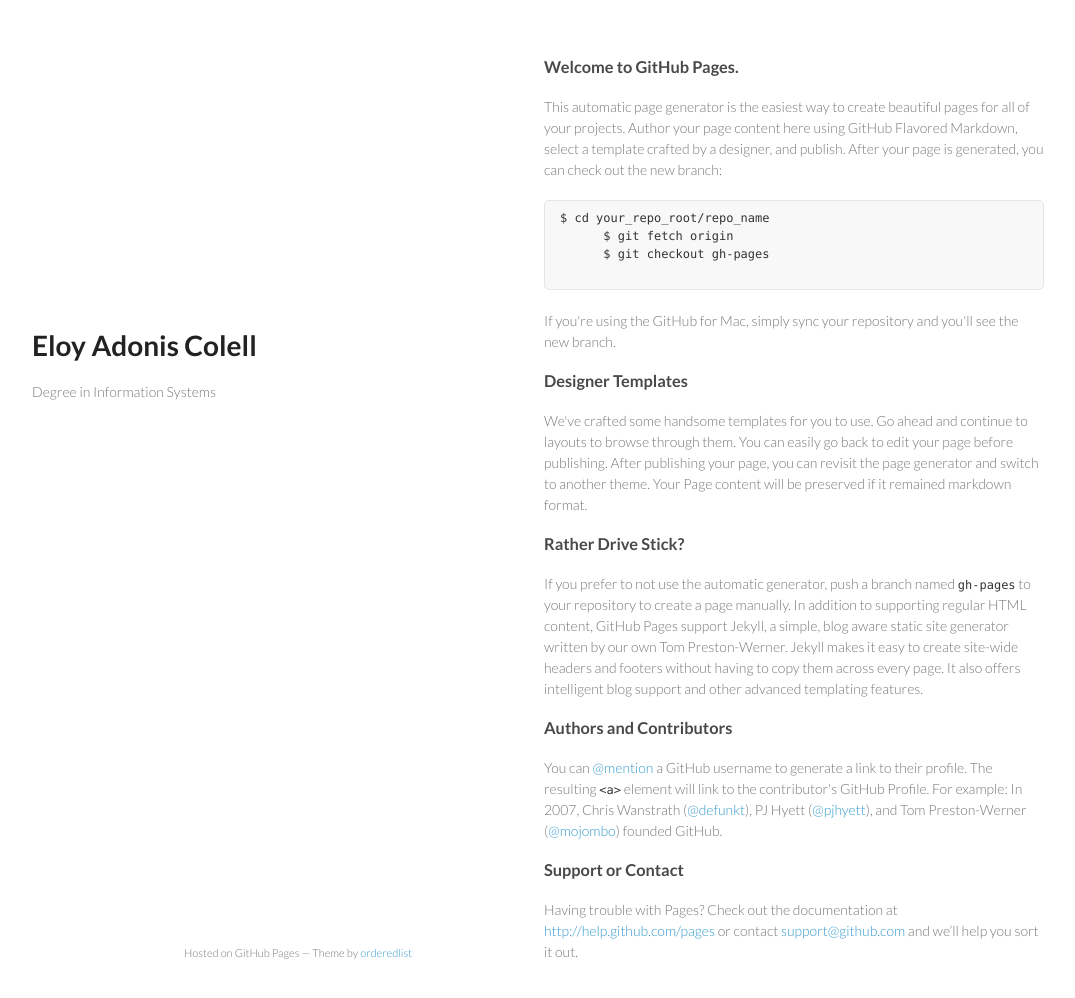
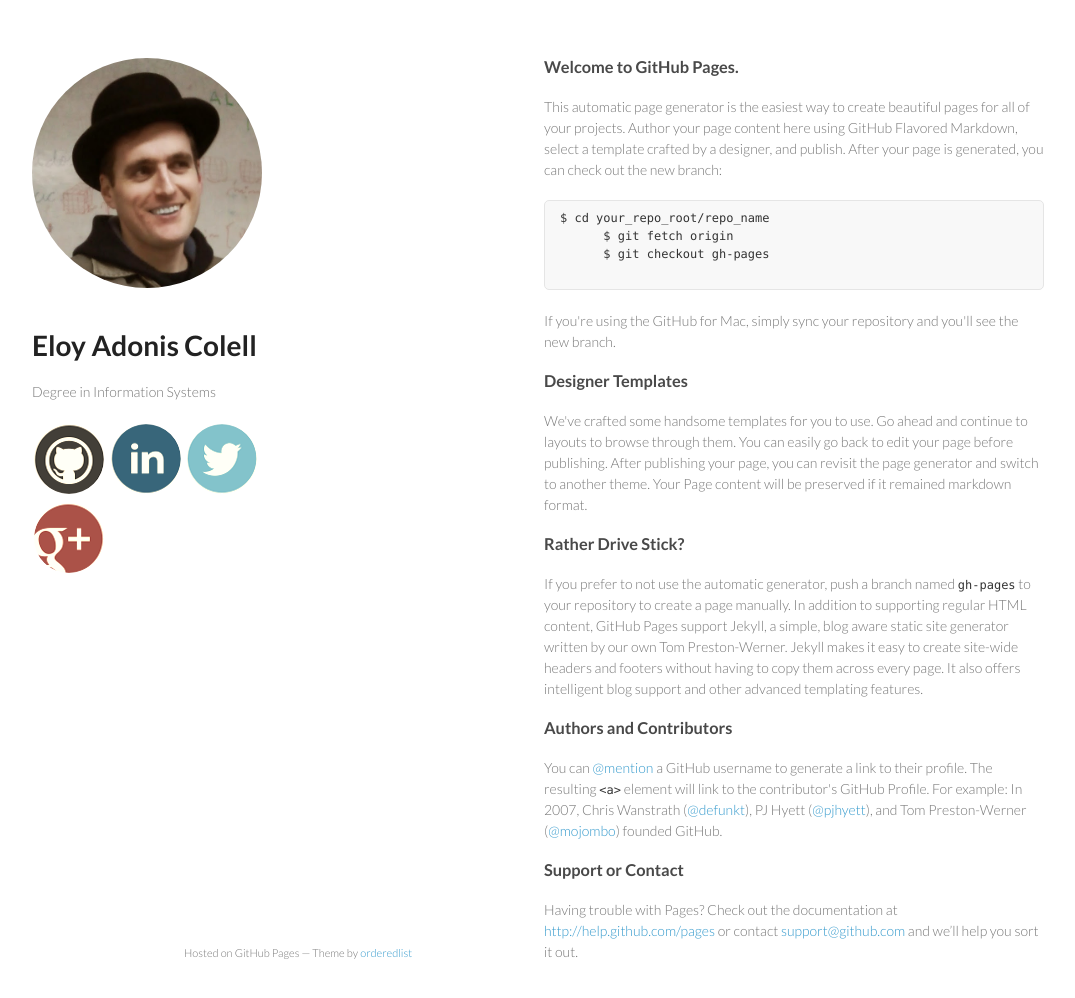
Before and after one commit to ecolell/ecolell.github.io, a Jekyll site: the page built from index.html, in a window 1280 px wide and 1032 px high. Shown: the top 998 px of the window, without its empty margins (26-1101 px from the left). Built offline with Jekyll 4.4.1, drawn with Linux system fonts in a browser that asks for light colours.

Commit message:
It modified the stylesheets images path.

```diff
--- a/assets/stylesheets/tunning.css
+++ b/assets/stylesheets/tunning.css
@@ -1,7 +1,7 @@
 .img-circular {
     width: 230px;
     height: 230px;
-    background-image: url('http://ecolell.github.io/images/pic.jpg');
+    background-image: url('http://ecolell.github.io/assets/images/pic.jpg');
     background-size: cover;
     display: block;
     border-radius: 120px;
@@ -38,17 +38,17 @@
 }
 
 .github {
-  background: url("http://ecolell.github.io/images/social.png") -95px -107px no-repeat;
+  background: url("http://ecolell.github.io/assets/images/social.png") -95px -107px no-repeat;
 }
 
 .linkedin {
-  background: url("http://ecolell.github.io/images/social.png") -405px -31px no-repeat;
+  background: url("http://ecolell.github.io/assets/images/social.png") -405px -31px no-repeat;
 }
 
 .twitter {
-  background: url("http://ecolell.github.io/images/social.png") -18px -31px no-repeat;
+  background: url("http://ecolell.github.io/assets/images/social.png") -18px -31px no-repeat;
 }
 
 .googleplus {
-  background: url("http://ecolell.github.io/images/social.png") -561px -107px no-repeat;
+  background: url("http://ecolell.github.io/assets/images/social.png") -561px -107px no-repeat;
 }
```
